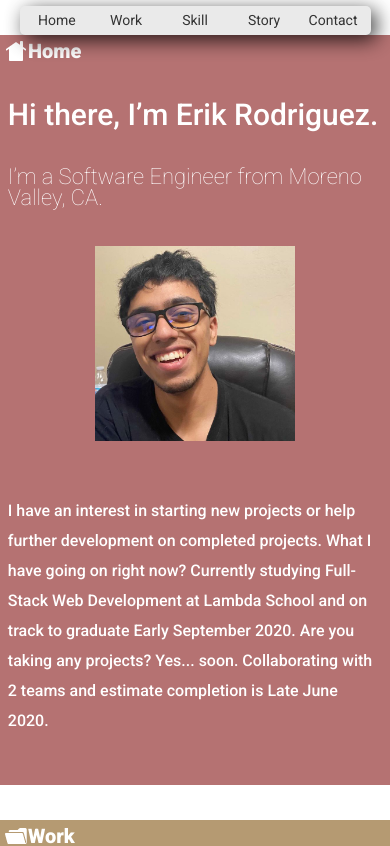
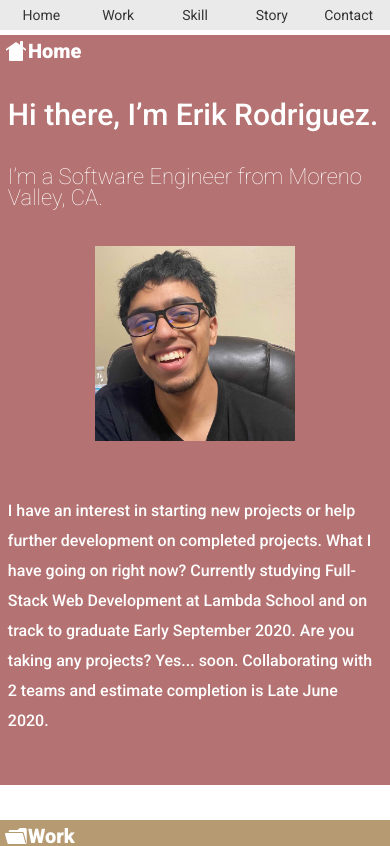
Before and after one commit to ErikRodriguez-webdev/port, a React (Create React App) app in the folder portfolio/: page / in a window 390 px wide. Shown: the top 846 px of the page. Built offline with nearby package versions, Linux system fonts and the light colour scheme.

Commit message:
Fixes story bug where counter would count too far without reset and Changes mobile nav styling at 1000px

```diff
--- a/portfolio/src/App.css
+++ b/portfolio/src/App.css
@@ -97,7 +97,10 @@ nav {
 
 @media (max-width: 1000px) {
   nav {
-    width: 90%;
+    margin: 0 auto;
+    width: 100%;
+    border-radius: 0px;
+    box-shadow: none;
     padding: 0.75%;
   }
 }
--- a/portfolio/src/components/Story.js
+++ b/portfolio/src/components/Story.js
@@ -3,7 +3,6 @@ import { storyData } from "../utils/StoryData";
 import LeftIcon from "../img/left-icon.png";
 import RightIcon from "../img/right-icon.png";
 import StoryIcon from "../img/file-icon.png";
-// import TwinImage from "../img/broAndI.JPG";
 import "../App.css";
 
 const Story = () => {
@@ -11,7 +10,7 @@ const Story = () => {
   const [counter, setCounter] = useState(0);
 
   const forward = () => {
-    if (counter >= 4) {
+    if (counter >= 2) {
       setCounter(0);
     } else {
       setCounter(counter + 1);
@@ -20,7 +19,7 @@ const Story = () => {
 
   const back = () => {
     if (counter <= 0) {
-      setCounter(4);
+      setCounter(2);
     } else {
       setCounter(counter - 1);
     }
@@ -36,11 +35,9 @@ const Story = () => {
 
         <div className="storyContent">
           <div className="storyCard">
-            {counter !== 0 ? (
             <div className="storyNavBtn" onClick={back}>
               <img src={LeftIcon} alt="left chevron" />
             </div>
-            ) : null}
 
             <div className="storyCenter">
               <p>{`${counter + 1}/${data.length}`}</p>
@@ -50,11 +47,9 @@ const Story = () => {
               <p>{data[counter].text}</p>
             </div>
 
-            {counter !== 2 ? (
             <div className="storyNavBtn" onClick={forward}>
               <img src={RightIcon} alt="left chevron" />
             </div>
-            ) : null}
           </div>
         </div>
       </div>
```
Lines whose indentation alone changed are shown as unchanged.
